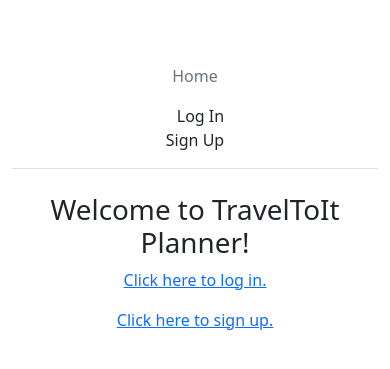
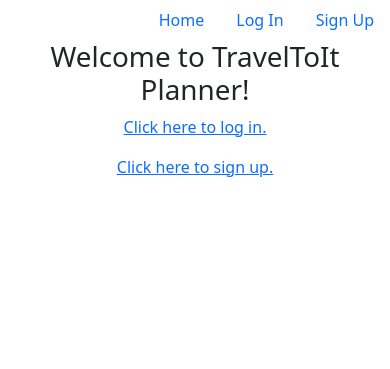
Before and after one commit to victoria-vu/travel-itinerary-app, a Flask app: page / in a window 390 px wide. Shown: the top 369 px of the page. Run offline with Flask 2, Linux system fonts and the light colour scheme.

Commit message:
Modified base.html and dashboard.html, added log out function to server.py

```diff
--- a/server.py
+++ b/server.py
@@ -19,6 +19,9 @@ app.jinja_env.undefined = StrictUndefined
 @app.route("/")
 def show_homepage():
     """Show the homepage."""
+
+    if "user_userid" in session:
+        return redirect("/dashboard")
 
     return render_template("homepage.html")
 
@@ -134,6 +137,20 @@ def view_an_itinerary(itinerary_id):
 
     pass
 
+
+@app.route("/log-out")
+def logout_user():
+    """Logs a user out."""
+
+    if "user_userid" in session:
+        session.pop("user_email")
+        session.pop("user_fname")
+        session.pop("user_userid")
+    return redirect("/")
+
+
+
+
 if __name__ == "__main__":
     connect_to_db(app)
     app.run(debug=True, host='0.0.0.0')
--- a/static/js/login.js
+++ b/static/js/login.js
@@ -4,4 +4,6 @@
 // // When the user clicks "Log In" again after inputting their information,
 // // the text will update and say "Log Out"
 
-// const logButton = document.querySelector('.btn btn-outline-primary me-2');
+// const logButton = document.querySelector('#loginbutton');
+
+// logButton.addEventListener()
--- a/templates/base.html
+++ b/templates/base.html
@@ -6,45 +6,35 @@
             {% block title %}TITLE GOES HERE{% endblock %}
         </title>
 
-
         <!-- Bootstrap CSS -->
         <link href="https://cdn.jsdelivr.net/npm/bootstrap@5.3.0-alpha1/dist/css/bootstrap.min.css" rel="stylesheet" integrity="sha384-GLhlTQ8iRABdZLl6O3oVMWSktQOp6b7In1Zl3/Jr59b6EGGoI1aFkw7cmDA6j6gD" crossorigin="anonymous">
 
         <!-- Bootstrap Header -->
-        <div class="container">
-            <header class="d-flex flex-wrap align-items-center justify-content-center justify-content-md-between py-3 mb-4 border-bottom">
-              <a href="/" class="d-flex align-items-center col-md-3 mb-2 mb-md-0 text-dark text-decoration-none">
-                <svg class="bi me-2" width="40" height="32" role="img" aria-label="Bootstrap"><use xlink:href="#bootstrap"/></svg>
-              </a>
+          <ul class="nav justify-content-end">
+            <li class="nav-item">
+              <a class="nav-link" href="/">Home</a>
+            </li>
+            <li class="nav-item">
+              <a class="nav-link" href="/log-in" id="loginbutton">Log In</a>
+            </li>
+            <li class="nav-item">
+              <a class="nav-link" href="/sign-up" id="signupbutton">Sign Up</a>
+            </li>
+          </ul>
 
-              <ul class="nav col-12 col-md-auto mb-2 justify-content-center mb-md-0">
-                <li><a href="/" class="nav-link px-2 link-secondary">Home</a></li>
-                <!-- <li><a href="my-profile" class="nav-link px-2 link-secondary">My Profile</a></li> -->
-              </ul>
-
-              <div class="col-md-3 text-end">
-                <a class="nav-item nav-link" id="login" href="/log-in">Log In</a>
-                <a class="nav-item nav-link" id="signup" href="/sign-up">Sign Up</a>
-              </div>
-            </header>
-          </div>
-        <!-- Your custom styles here -->
-        <!-- Link to static/css file -->
-        {% block head %}{% endblock %}
     </head>
 
 
     <body>
-      <!-- This is where main content goes. -->
         {% block body %}
             BODY OF PAGE GOES HERE VIA INHERITANCE.
         {% endblock %}
 
-      <!-- Import code from JavaScript for Login/Logout DOM Manipulation -->
-        <script src="static/login.js"></script>
+        <!-- Import code from JavaScript for Login/Logout DOM Manipulation -->
+          <script src="static/login.js"></script>
 
-      <!-- Bootstrap JavaScript Bundle with Popper (a Bootstrap dependency for popovers) -->
-        <script src="https://cdn.jsdelivr.net/npm/bootstrap@5.0.1/dist/js/bootstrap.bundle.min.js" integrity="sha384-gtEjrD/SeCtmISkJkNUaaKMoLD0//ElJ19smozuHV6z3Iehds+3Ulb9Bn9Plx0x4" crossorigin="anonymous"></script>
+        <!-- Bootstrap JavaScript Bundle with Popper (a Bootstrap dependency for popovers) -->
+          <script src="https://cdn.jsdelivr.net/npm/bootstrap@5.0.1/dist/js/bootstrap.bundle.min.js" integrity="sha384-gtEjrD/SeCtmISkJkNUaaKMoLD0//ElJ19smozuHV6z3Iehds+3Ulb9Bn9Plx0x4" crossorigin="anonymous"></script>
     </body>
 
 </html>
```
Also changed, not shown: templates/dashboard.html (+28 -6 lines).
